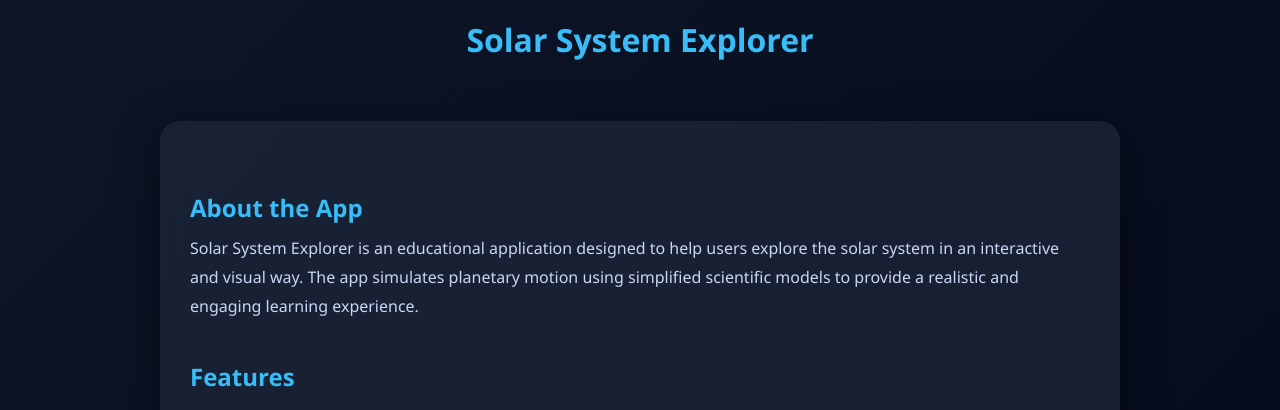
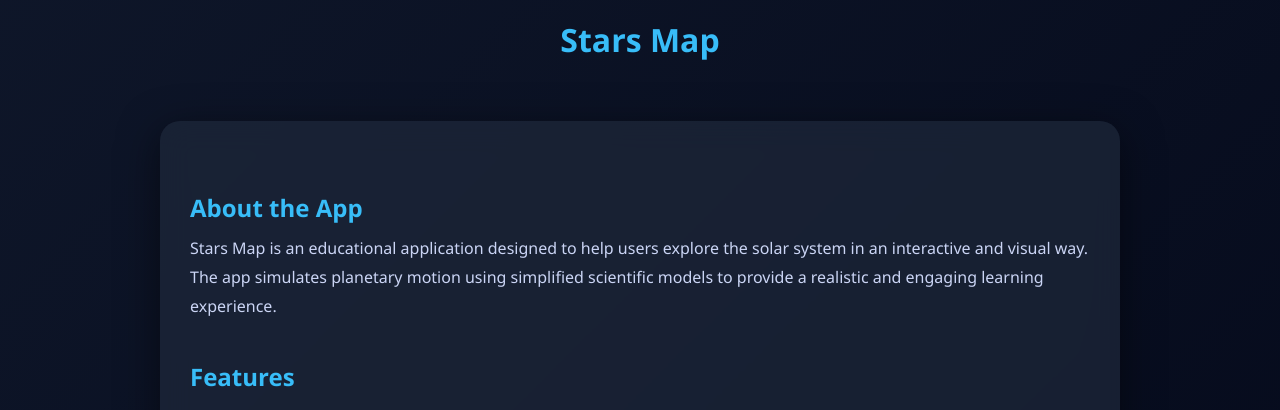
Before and after one commit to omranadam9/StarsApp, a plain HTML site: page index.html in a window 1280 px wide. Shown: the part 172-582 px from the top of the page. Drawn offline with Linux system fonts and the light colour scheme.

Commit message:
Update index.html

```diff
--- a/index.html
+++ b/index.html
@@ -126,7 +126,7 @@ p {
 <!-- Hero -->
 <div class="hero">
     <img src="https://cdn-icons-png.flaticon.com/512/3212/3212608.png" alt="Solar System Icon">
-    <h1>Solar System Explorer</h1>
+    <h1>Stars Map</h1>
 </div>
 
 <div class="container">
@@ -134,7 +134,7 @@ p {
 
 <h2 class="fade">About the App</h2>
 <p class="fade">
-Solar System Explorer is an educational application designed to help users explore the solar system in an interactive and visual way. The app simulates planetary motion using simplified scientific models to provide a realistic and engaging learning experience.
+Stars Map is an educational application designed to help users explore the solar system in an interactive and visual way. The app simulates planetary motion using simplified scientific models to provide a realistic and engaging learning experience.
 </p>
 
 <h2 class="fade">Features</h2>
```
